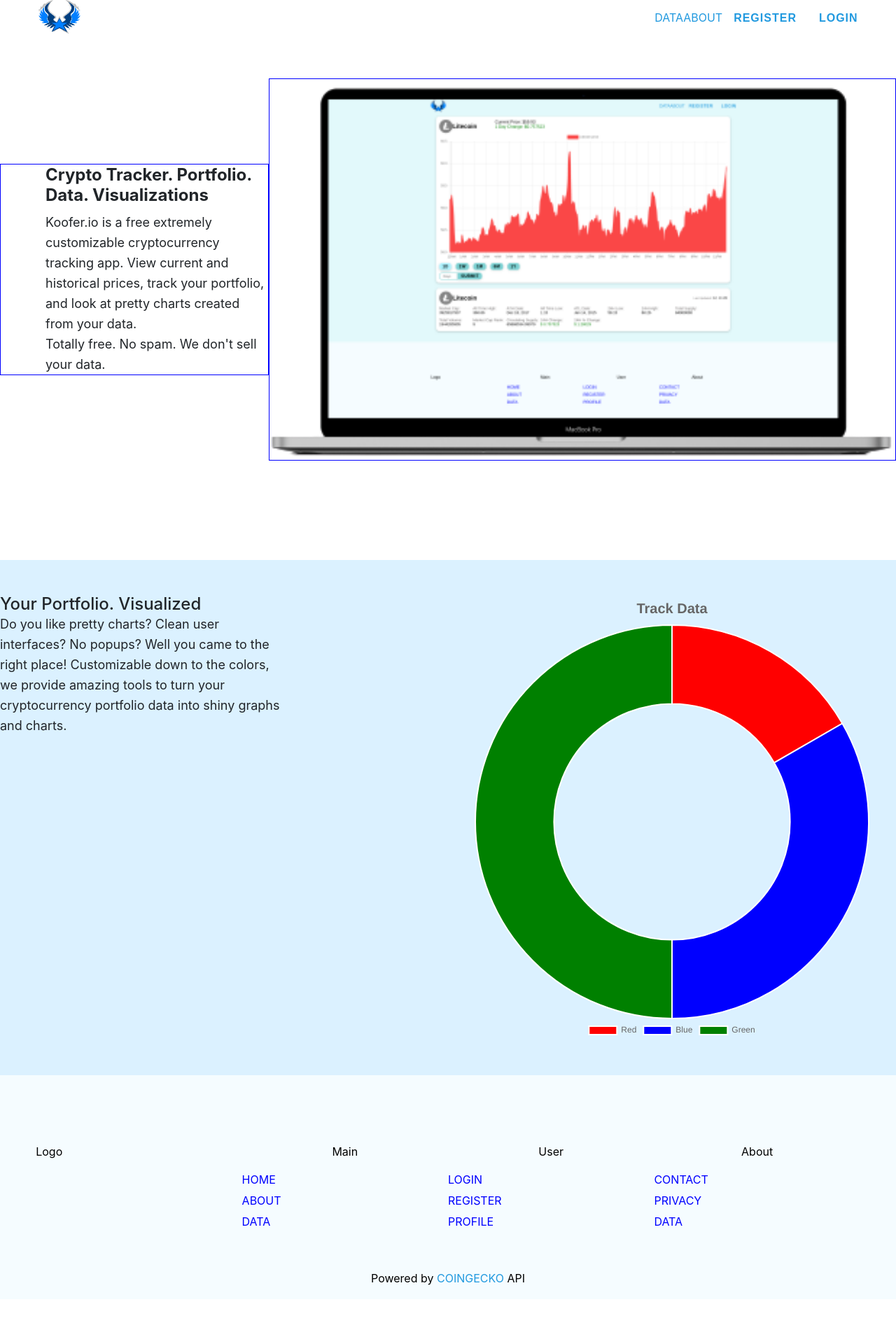
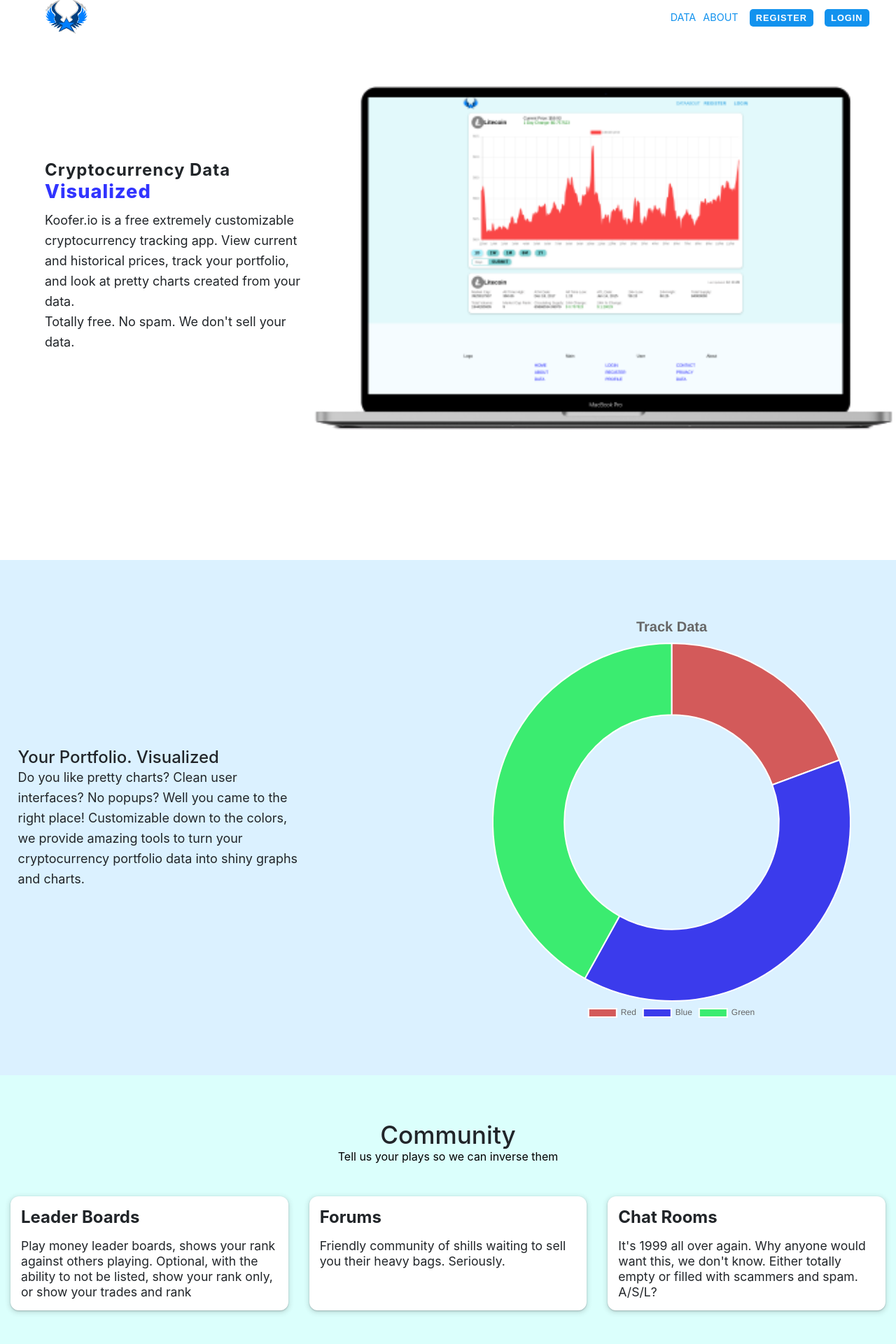
Before and after one commit to greenlightjohnny/crypto-chart, a React (Create React App) app: page /landing in a window 1280 px wide. Shown: the top 1920 px of the page at 70% size. Before the commit the page ends 1856 px from the top, so only its background shows below. Built offline with nearby package versions, Linux system fonts and the light colour scheme.

Commit message:
Landing page components work, generaly layout

```diff
--- a/src/chartconfig/doughnutconfig.js
+++ b/src/chartconfig/doughnutconfig.js
@@ -10,8 +10,9 @@
     position: "bottom",
   },
   animation: {
+    duration: 2000,
     animateScale: true,
-    animateRotate: false,
+    animateRotate: true,
   },
   plugins: {
     deferred: {
@@ -27,8 +28,12 @@
   datasets: [
     {
       label: "Gains",
-      data: [10, 20, 30],
-      backgroundColor: ["red", "blue", "green"],
+      data: [12, 24, 26],
+      backgroundColor: [
+        "rgb(211, 90, 90)",
+        "rgb(59, 59, 236)",
+        "rgb(59, 236, 112)",
+      ],
     },
   ],
 
--- a/src/components/Landing.js
+++ b/src/components/Landing.js
@@ -1,6 +1,7 @@
 import React from "react"
 import Styles from "../styles/landing.module.scss"
 import Laptop from "../images/laptop.png"
+import Community from "./landingcomponents/Community"
 import Doughnut from "./landingcomponents/LandingDoughnut"
 const Landing = () => {
   return (
@@ -8,7 +9,10 @@
       <div className={Styles.main}>
         <div className={Styles.flex}>
           <div className={Styles.flexItem}>
-            <h2>Crypto Tracker. Portfolio. Data. Visualizations</h2>
+            <h2>
+              Cryptocurrency Data{" "}
+              <span className={Styles.high}>Visualized</span>
+            </h2>
             <p>
               Koofer.io is a free extremely customizable cryptocurrency tracking
               app. View current and historical prices, track your portfolio, and
@@ -39,6 +43,7 @@
           </div>
         </div>
       </section>
+      <Community />
     </>
   )
 }
--- /dev/null
+++ b/src/components/landingcomponents/Community.js
@@ -0,0 +1,39 @@
+import React from "react"
+import Styles from "../../styles/landing.module.scss"
+const Community = () => {
+  return (
+    <section className={Styles.landing3}>
+      <div className={Styles.container3}>
+        <h2>Community</h2>
+        <p>Tell us your plays so we can inverse them</p>
+        <div className={Styles.flex3}>
+          <div className={Styles.flexItem3}>
+            <h4>Leader Boards</h4>
+            <p>
+              Play money leader boards, shows your rank against others playing.
+              Optional, with the ability to not be listed, show your rank only,
+              or show your trades and rank
+            </p>
+          </div>
+          <div className={Styles.flexItem3}>
+            <h4>Forums</h4>
+            <p>
+              Friendly community of shills waiting to sell you their heavy bags.
+              Seriously.
+            </p>
+          </div>
+          <div className={Styles.flexItem3}>
+            <h4>Chat Rooms</h4>
+            <p>
+              It's 1999 all over again. Why anyone would want this, we don't
+              know. Either totally empty or filled with scammers and spam.
+              A/S/L?{" "}
+            </p>
+          </div>
+        </div>
+      </div>
+    </section>
+  )
+}
+
+export default Community
--- a/src/styles/authswitch.module.scss
+++ b/src/styles/authswitch.module.scss
@@ -0,0 +1,18 @@
+button {
+  background-color: #1292ee;
+  color: #fff;
+  font-size: 0.8rem;
+  padding: 5px 9px;
+  border-radius: 5px;
+  margin-left: 7x;
+  margin-right: 0;
+}
+
+a {
+  //color: #212529;
+  color: #1292ee;
+  padding-left: 10px;
+  font-size: 0.9rem;
+
+  //font-weight: bold;
+}
--- a/src/styles/landing.module.scss
+++ b/src/styles/landing.module.scss
@@ -13,21 +13,46 @@
   margin: 0 auto;
   margin-top: 7rem;
 
+  @media only screen and (max-width: 950px) {
+    flex-direction: column;
+    align-items: stretch;
+    margin-top: 3rem;
+  }
+
   .flexItem {
     //min-width: 300;
-    border: 1px solid blue;
+    //border: 1px solid blue;
 
     &:first-child {
-      flex: 0 0 30%;
+      flex: 0 0 35%;
       padding-left: 5%;
+      @media only screen and (max-width: 950px) {
+        flex: 0 0 70%;
+        padding-left: 0;
+        max-width: 70%;
+        margin: 0 auto;
+        margin-bottom: 1.5rem;
+        padding-left: 20px;
+        padding-right: 20px;
+      }
     }
     &:last-child {
-      flex: 0 0 70%;
+      flex: 0 0 65%;
+      @media only screen and (max-width: 950px) {
+        flex: 0 0 100%;
+      }
     }
 
     h2 {
       color: #212529;
       margin-bottom: 10px;
+      letter-spacing: 1px;
+      .high {
+        color: rgb(49, 52, 255);
+        font-weight: 800;
+        //letter-spacing: 0.1;
+        font-size: 1.7rem;
+      }
     }
 
     p {
@@ -60,9 +85,12 @@
     display: flex;
     flex: 1;
     justify-content: space-between;
+    align-items: center;
 
     .flexItem2 {
       flex: 1;
+      margin: 2vw;
+      color: rgb(59, 236, 112);
 
       h2 {
         font-weight: 500;
@@ -78,3 +106,64 @@
     }
   }
 }
+
+.landing3 {
+  background-color: rgb(219, 255, 252);
+  padding-top: 3rem;
+  padding-bottom: 3rem;
+
+  .container3 {
+    max-width: 1300px;
+    margin: 0 auto;
+
+    p {
+      text-align: center;
+    }
+
+    h2 {
+      text-align: center;
+      margin-top: 1rem;
+
+      //margin-bottom: 2rem;
+      font-size: 2.2rem;
+
+      font-weight: 500;
+      color: #212529;
+    }
+  }
+
+  .flex3 {
+    display: flex;
+    flex-direction: row;
+    flex-wrap: wrap;
+    justify-content: space-between;
+    margin-top: 2rem;
+    margin-bottom: 1rem;
+    flex: 1;
+
+    .flexItem3 {
+      flex: 1;
+      //border: 1px solid blue;
+      margin: 15px;
+      padding: 15px;
+      background-color: #fff;
+      border-radius: 10px;
+      box-shadow: rgba(60, 64, 67, 0.3) 0px 1px 2px 0px,
+        rgba(60, 64, 67, 0.15) 0px 2px 6px 2px;
+      border-radius: 12px;
+
+      h4 {
+        font-size: 1.5rem;
+        color: #212529;
+        margin-bottom: 1rem;
+      }
+
+      p {
+        line-height: 22px;
+        color: #212529;
+        font-size: 1.1rem;
+        text-align: left;
+      }
+    }
+  }
+}
```
